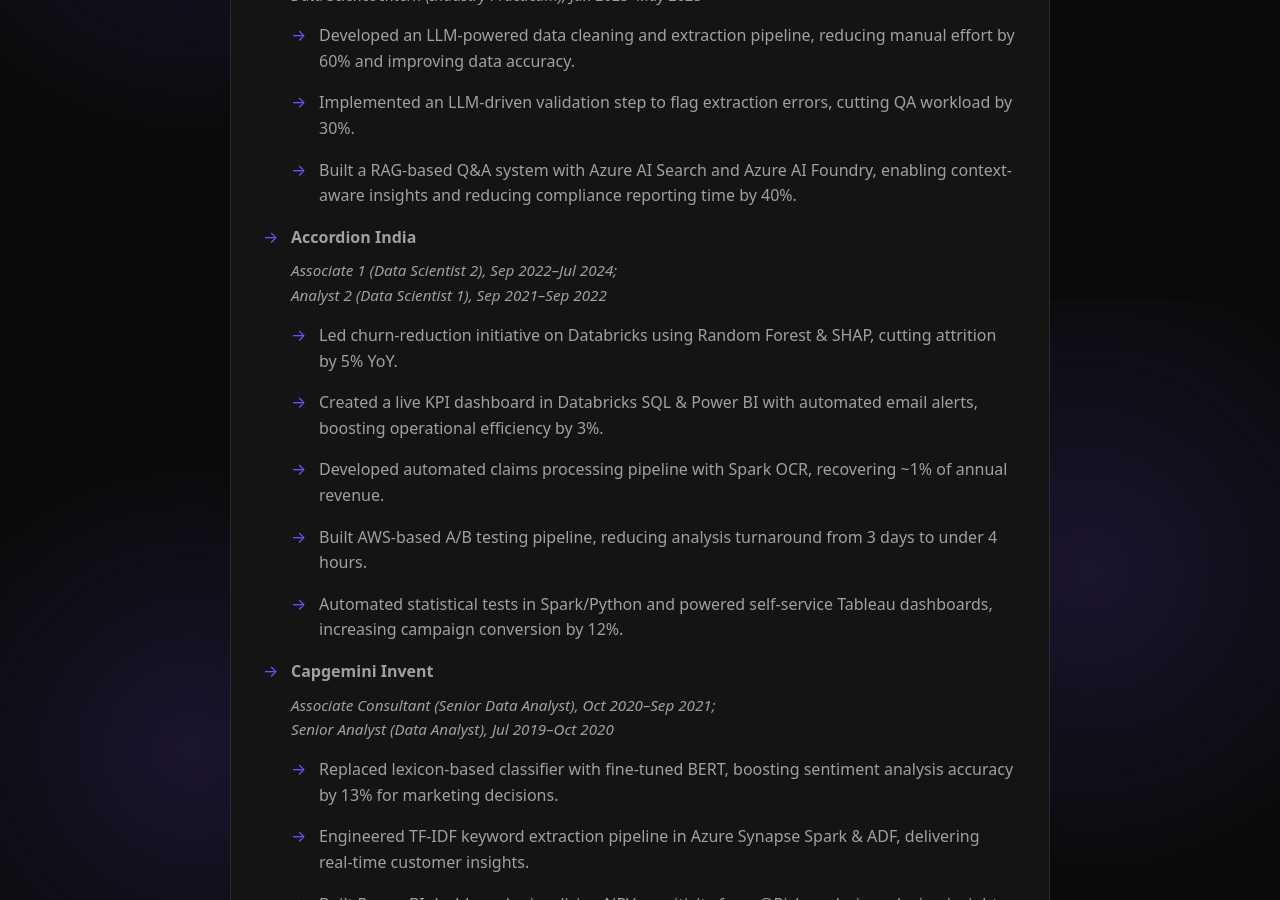
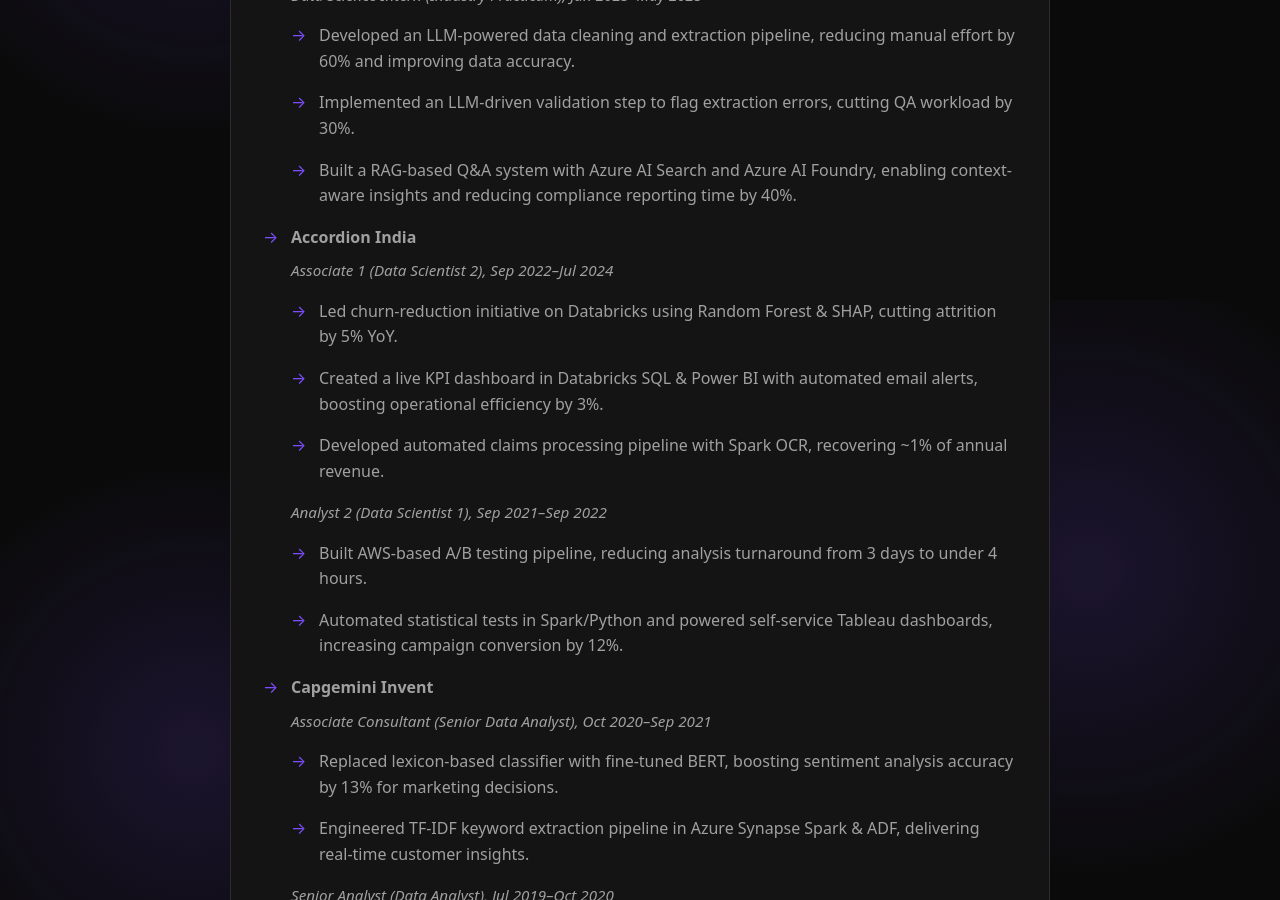
Before and after one commit to MayankBambal/mayankbambal.github.io, a Jekyll site: the page index.html, which Jekyll copies as it is, in a window 1280 px wide and 900 px high, scrolled down 1500 px. Built offline with Jekyll 4.4.1, drawn with Linux system fonts in a browser that asks for light colours.

Commit message:
project sprted

```diff
--- a/index.html
+++ b/index.html
@@ -44,21 +44,27 @@
         </li>
         <li>
           <strong>Accordion India</strong><br>
-          <span class="meta">Associate 1 (Data Scientist 2), Sep 2022–Jul 2024;<br>Analyst 2 (Data Scientist 1), Sep 2021–Sep 2022</span>
+          <span class="meta">Associate 1 (Data Scientist 2), Sep 2022–Jul 2024</span>
           <ul>
             <li>Led churn-reduction initiative on Databricks using Random Forest & SHAP, cutting attrition by 5% YoY.</li>
             <li>Created a live KPI dashboard in Databricks SQL & Power BI with automated email alerts, boosting operational efficiency by 3%.</li>
             <li>Developed automated claims processing pipeline with Spark OCR, recovering ~1% of annual revenue.</li>
+          </ul>
+          <span class="meta">Analyst 2 (Data Scientist 1), Sep 2021–Sep 2022</span>
+          <ul>
             <li>Built AWS-based A/B testing pipeline, reducing analysis turnaround from 3 days to under 4 hours.</li>
             <li>Automated statistical tests in Spark/Python and powered self-service Tableau dashboards, increasing campaign conversion by 12%.</li>
           </ul>
         </li>
         <li>
           <strong>Capgemini Invent</strong><br>
-          <span class="meta">Associate Consultant (Senior Data Analyst), Oct 2020–Sep 2021;<br>Senior Analyst (Data Analyst), Jul 2019–Oct 2020</span>
+          <span class="meta">Associate Consultant (Senior Data Analyst), Oct 2020–Sep 2021</span>
           <ul>
             <li>Replaced lexicon-based classifier with fine-tuned BERT, boosting sentiment analysis accuracy by 13% for marketing decisions.</li>
             <li>Engineered TF-IDF keyword extraction pipeline in Azure Synapse Spark & ADF, delivering real-time customer insights.</li>
+          </ul>
+          <span class="meta">Senior Analyst (Data Analyst), Jul 2019–Oct 2020</span>
+          <ul>
             <li>Built Power BI dashboards visualizing NPV sensitivity from @Risk analysis, reducing insight delivery time by 70%.</li>
             <li>Ingested 100K+ daily Amazon ranking & review data into Delta Lake, cutting data delivery time by 80%.</li>
             <li>Prepared Databricks tables and DAX measures for Power BI with row-level security for category managers.</li>
```
